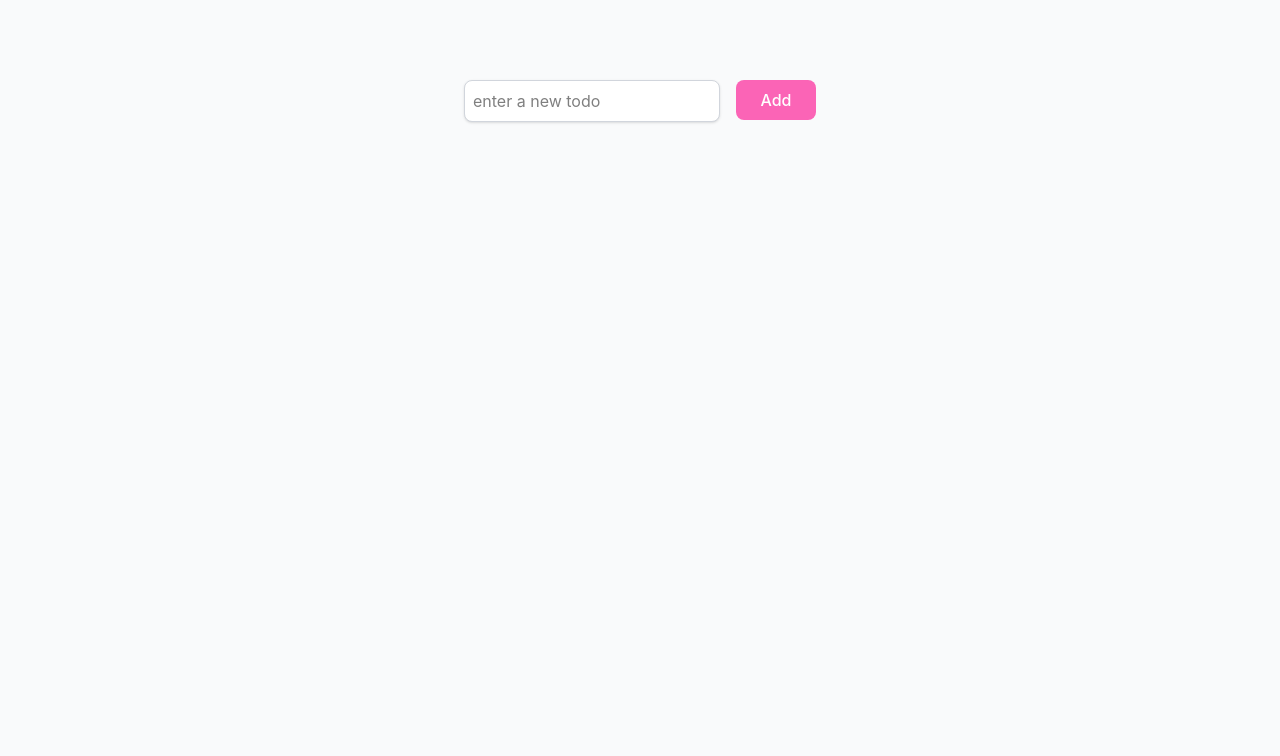
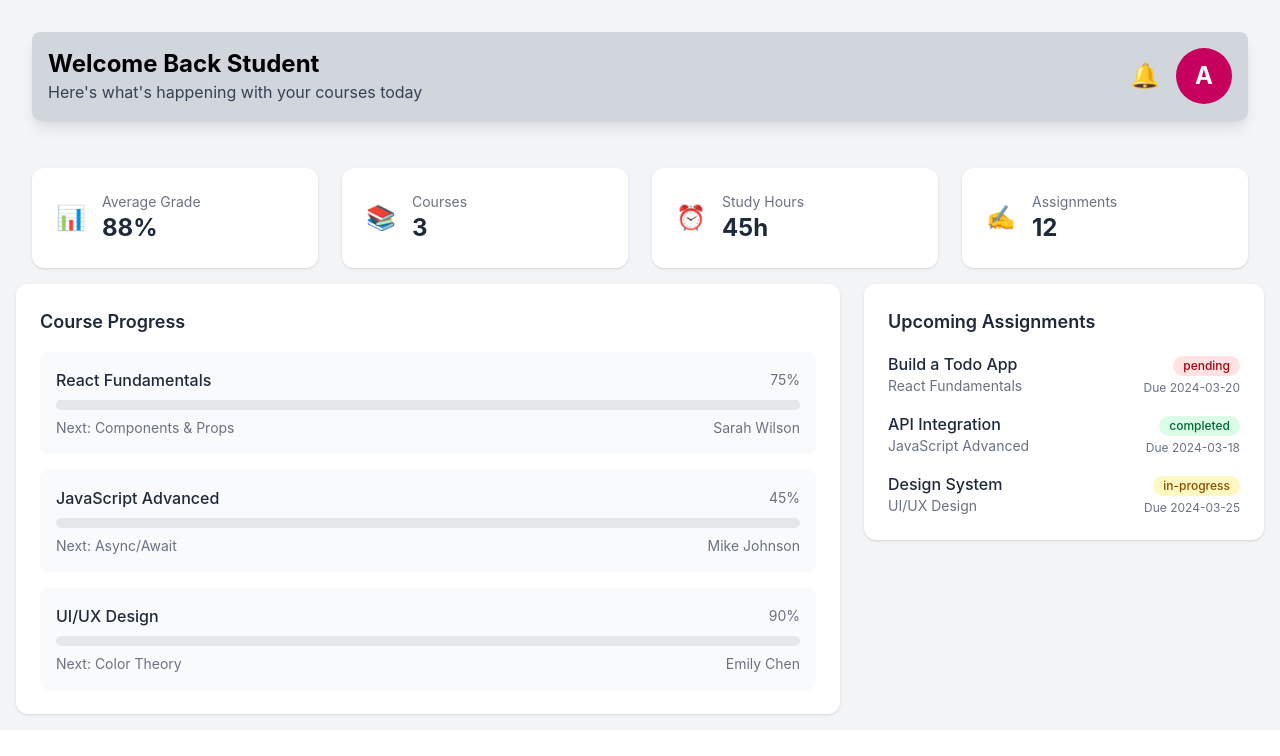
Before and after one commit to Ayub4702/React-Js-Dugsiiye, a React (Vite) app: page / in a window 1280 px wide. Shown: the top 756 px of the page. Built offline with nearby package versions, Linux system fonts and the light colour scheme.

Commit message:
tailwindCss

```diff
--- a/src/App.jsx
+++ b/src/App.jsx
@@ -2,6 +2,8 @@ import { useState } from "react";
 import { ContactProvider, useContact } from "./ContextContact";
 import TodoList from './TodoList';
 import TodoApp from './TodoApp';
+import CounterRef from './UseRef'
+import StudentsDashBord from "./DashbordTailwind";
 
 function Contact() {
   const { state, dispatch } = useContact();
@@ -69,7 +71,9 @@ export default function App() {
     <div>
 
    {/* <TodoList/> */}
-    <TodoApp/>
+    {/* <TodoApp/> */}
+    {/* <CounterRef/> */}
+    <StudentsDashBord/>
 
     </div>
     // <ContactProvider>
--- /dev/null
+++ b/src/DashbordTailwind.jsx
@@ -0,0 +1,114 @@
+// import { useState } from "react";
+
+function StudentsDashBord (){
+
+ const courses = [
+   { id: 1, name: 'React Fundamentals', progress: 75, instructor: 'Sarah Wilson', nextLesson: 'Components & Props', color: 'blue' },
+    { id: 2, name: 'JavaScript Advanced', progress: 45, instructor: 'Mike Johnson', nextLesson: 'Async/Await', color: 'purple' },
+    { id: 3, name: 'UI/UX Design', progress: 90, instructor: 'Emily Chen', nextLesson: 'Color Theory', color: 'pink' },
+  ];
+
+  const Asignments = [
+    { id: 1, title: 'Build a Todo App', course: 'React Fundamentals', dueDate: '2024-03-20', status: 'pending' },
+    { id: 2, title: 'API Integration', course: 'JavaScript Advanced', dueDate: '2024-03-18', status: 'completed' },
+    { id: 3, title: 'Design System', course: 'UI/UX Design', dueDate: '2024-03-25', status: 'in-progress' },
+  ];
+  const Announcements = [
+    { id: 1, title: 'New Course Available', message: 'Check out our new TypeScript course!', time: '2 hours ago' },
+    { id: 2, title: 'Maintenance Notice', message: 'Platform updates scheduled for tonight', time: '5 hours ago' },
+  ];
+
+  const stats = [
+    { label: 'Average Grade', value: '88%', icon: '📊' },
+    { label: 'Courses', value: '3', icon: '📚' },
+    { label: 'Study Hours', value: '45h', icon: '⏰' },
+    { label: 'Assignments', value: '12', icon: '✍️' },
+  ];
+
+ return (
+ <div className="containerDashbord1 bg-gray-100 w-screen p-4">
+
+  <div className="headerPage bg-gray-300 flex justify-between items-center shadow-lg p-4 m-4 rounded-lg">
+    <div>
+      <h2 className="font-bold text-2xl">Welcome Back Student</h2>
+      <p className="text-gray-700">Here's what's happening with your courses today</p>
+    </div>
+    <div className="flex items-center gap-4">
+      <span className="text-2xl">🔔</span>
+      <div className="bg-pink-700 rounded-full w-14 h-14 flex items-center justify-center text-white text-2xl font-bold">
+        A
+      </div>
+    </div>
+  </div>
+
+  <div className="grid grid-cols-1 md:grid-cols-4 gap-6 mt-8 md:mt-8 p-4 md:p-4">
+    {stats.map((stat, index) => (
+      <div key={index} className="bg-white rounded-xl shadow-sm p-6">
+        <div className="flex items-center">
+          <div className="text-2xl mr-4">{stat.icon}</div>
+          <div>
+            <div className="text-sm text-gray-500">{stat.label}</div>
+            <div className="text-2xl font-bold text-gray-800">{stat.value}</div>
+          </div>
+        </div>
+      </div>
+    ))}
+  </div>
+
+  <div className="grid grid-cols-1 lg:grid-cols-3 gap-6">
+
+    <div className="lg:col-span-2">
+      <div className="bg-white rounded-xl shadow-sm p-6">
+        <h2 className="text-lg font-semibold text-gray-800 mb-4">Course Progress</h2>
+        <div className="space-y-4">
+          {courses.map((course) => (
+            <div key={course.id} className="bg-gray-50 rounded-lg p-4">
+              <div className="flex justify-between items-center mb-2">
+                <h2 className="font-medium text-gray-800">{course.name}</h2>
+                <span className="text-sm text-gray-500">{course.progress}%</span>
+              </div>
+              <div className="w-full bg-gray-200 rounded-full h-2.5">
+                <div className={`h-2.5 rounded-full bg-${course.color}-500`} style={{ width: `${course.progress}%` }}></div>
+              </div>
+              <div className="mt-2 flex justify-between text-sm">
+                <span className="text-gray-500">Next: {course.nextLesson}</span>
+                <span className="text-gray-500">{course.instructor}</span>
+              </div>
+            </div>
+          ))}
+        </div>
+      </div>
+    </div>
+
+    <div className="space-y-6">
+      <div className="bg-white rounded-xl shadow-sm p-6">
+        <h2 className="text-lg font-semibold text-gray-800 mb-4">Upcoming Assignments</h2>
+        <div className="space-y-4">
+          {Asignments.map(assignment => (
+            <div key={assignment.id} className="flex items-center justify-between">
+              <div>
+                <h3 className="font-medium text-gray-800">{assignment.title}</h3>
+                <p className="text-sm text-gray-500">{assignment.course}</p>
+              </div>
+              <div className="text-right">
+                <span className={`inline-flex items-center px-2.5 py-0.5 rounded-full text-xs font-medium
+                  ${assignment.status === 'completed' ? 'bg-green-100 text-green-800' :
+                    assignment.status === 'in-progress' ? 'bg-yellow-100 text-yellow-800' :
+                      'bg-red-100 text-red-800'
+                  }`}>
+                  {assignment.status}
+                </span>
+                <p className="text-xs text-gray-500 mt-1">Due {assignment.dueDate}</p>
+              </div>
+            </div>
+          ))}
+        </div>
+      </div>
+    </div>
+
+  </div>
+ </div>
+ )
+}
+
+export default StudentsDashBord
--- /dev/null
+++ b/src/UseRef.jsx
@@ -0,0 +1,19 @@
+import { useRef } from "react";
+
+function CounterBox() {
+  const countRef = useRef(0);
+
+  function handleCounter() {
+    countRef.current = countRef.current + 1;
+
+    console.log(countRef.current);
+  }
+
+  return (
+    <div>
+      <button onClick={handleCounter}>addd+</button>
+    </div>
+  );
+}
+
+export default CounterBox;
```
